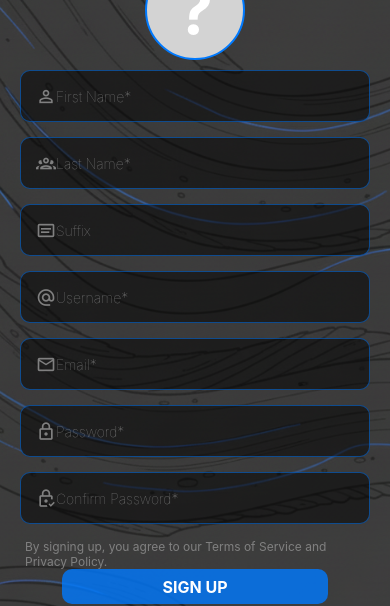
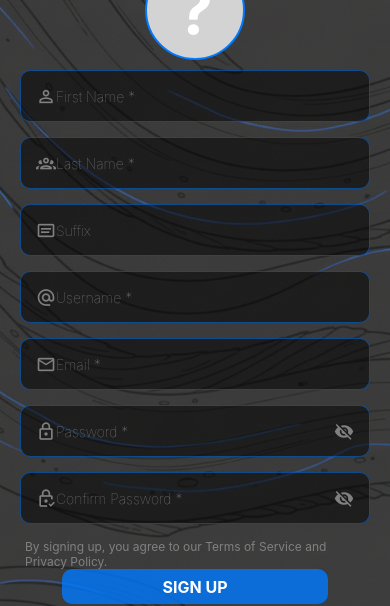
Before and after one commit to DaBloat/eelytics-app-v2, a React Native app: screen /Signup in a window 390 px wide. Shown: the part 187-793 px from the top of the page. Built offline with nearby package versions, Linux system fonts and the light colour scheme.

Commit message:
added Input Fields-components, Login and Signup-pages

```diff
--- a/App.js
+++ b/App.js
@@ -4,8 +4,8 @@ import { SafeAreaProvider } from 'react-native-safe-area-context'
 import { NavigationContainer, DefaultTheme } from '@react-navigation/native'
 import { createStackNavigator } from '@react-navigation/stack'
 
-import LoginScr from './components/LoginScr'
-import SignupScr from './components/SignupScr';
+import LoginScr from './pages/LoginScr'
+import SignupScr from './pages/SignupScr';
 
 const Stack = createStackNavigator()
 
--- /dev/null
+++ b/components/InputField.js
@@ -0,0 +1,38 @@
+import { View, TextInput, StyleSheet } from 'react-native'
+import { MaterialCommunityIcons } from '@expo/vector-icons'
+
+
+export default function InputField({name, placeholder, value, onChangeText}) {
+    return (
+        <View style={styles.input_container}>
+            <MaterialCommunityIcons name={name} size={20} color={'gray'}/>
+            <TextInput
+                style={styles.input_text}
+                placeholder={placeholder}
+                placeholderTextColor='gray'
+                value={value}
+                onChangeText={onChangeText}>
+            </TextInput>
+        </View>
+    )
+}
+
+const styles = StyleSheet.create({
+    input_container: {
+        flexDirection: 'row',
+        alignItems: 'center',
+        width: '100%',
+        borderRadius: 10,
+        borderWidth: 1,
+        borderColor: 'rgba(0, 122, 255, 0.5)',
+        backgroundColor: 'rgba(0, 0, 0, 0.5)',
+        marginBottom: 15,
+        paddingHorizontal: 15,
+    },
+    input_text: {
+        flex: 1,
+        color: 'white',
+        fontWeight: 16,
+        height: 50
+    },
+})
--- /dev/null
+++ b/components/PasswordField.js
@@ -0,0 +1,43 @@
+import { View, TouchableOpacity, TextInput, StyleSheet } from 'react-native'
+import { MaterialCommunityIcons } from '@expo/vector-icons'
+
+export default function PasswordField({name, placeholder, value, onChangeText, isPassVisible, setPassVisiblity}){
+    return (
+        <View style={styles.input_container}>
+            <MaterialCommunityIcons name={name} size={20} color={'gray'}/>
+            <TextInput
+                style={styles.input_text}
+                placeholder={placeholder}
+                placeholderTextColor='gray'
+                value={value}
+                onChangeText={onChangeText}
+                secureTextEntry={!isPassVisible}/>
+            <TouchableOpacity onPress={() => {setPassVisiblity(!isPassVisible)}}>
+                <MaterialCommunityIcons
+                name={isPassVisible ? 'eye':'eye-off'}
+                size={20}
+                color={'gray'}/>
+            </TouchableOpacity>
+        </View>
+    )
+}
+
+const styles = StyleSheet.create({
+    input_container: {
+        flexDirection: 'row',
+        alignItems: 'center',
+        width: '100%',
+        borderRadius: 10,
+        borderWidth: 1,
+        borderColor: 'rgba(0, 122, 255, 0.5)',
+        backgroundColor: 'rgba(0, 0, 0, 0.5)',
+        marginBottom: 15,
+        paddingHorizontal: 15,
+    },
+    input_text: {
+        flex: 1,
+        color: 'white',
+        fontWeight: 16,
+        height: 50
+    },
+})
--- a/components/LoginScr.js
+++ b/pages/LoginScr.js
@@ -1,6 +1,8 @@
 import { Text, KeyboardAvoidingView, StyleSheet, Image, Platform, TextInput, TouchableOpacity, View, Alert } from "react-native";
 import { useState } from "react";
 import { MaterialCommunityIcons } from '@expo/vector-icons';
+import InputField from "../components/InputField";
+import PasswordField from "../components/PasswordField";
 
 export default function LoginScr({ navigation }) {
     const [username, setUsername] = useState("")
@@ -54,34 +56,14 @@ export default function LoginScr({ navigation }) {
 
             <Text style={styles.subtitle}>Sign in to continue</Text>
 
-            <View style={styles.input_container}>
-                <MaterialCommunityIcons name="account-outline" size={20} color={'gray'}/>
-                <TextInput
-                    style={styles.input_text}
-                    placeholder="Username"
-                    value={username}
-                    onChangeText={setUsername}
-                    placeholderTextColor="gray"
-                    />
-            </View>
-
-            <View style={styles.input_container}>
-                <MaterialCommunityIcons name="lock-outline" size={20} color={'gray'}/>
-                <TextInput
-                    style={styles.input_text}
-                    placeholder="Password"
-                    value={password}
-                    onChangeText={setPassword}
-                    placeholderTextColor="gray"
-                    secureTextEntry={!isPassVisible}/>
-                <TouchableOpacity onPress={() => setPassVisibility(!isPassVisible)}>
-                    <MaterialCommunityIcons
-                        name={isPassVisible ? 'eye':'eye-off'}
-                        size={20}
-                        color='gray'
-                        />
-                </TouchableOpacity>
-            </View>
+            <InputField name="account-outline" placeholder='Username' value={username} onChangeText={setUsername}/>
+            <PasswordField
+                name="lock-outline"
+                placeholder='Password'
+                value={password}
+                onChangeText={setPassword}
+                isPassVisible={isPassVisible}
+                setPassVisiblity={setPassVisibility}/>
 
             <TouchableOpacity style={styles.login_button} onPress={handleLogin}>
                 <Text style={styles.login_button_text}>LOGIN</Text>
--- a/components/SignupScr.js
+++ b/pages/SignupScr.js
@@ -1,6 +1,9 @@
 import { Alert, TextInput, KeyboardAvoidingView, View, Text, TouchableOpacity, StyleSheet, Platform, ScrollView, TouchableWithoutFeedback, Keyboard} from 'react-native'
 import { useState } from 'react'
 import { MaterialCommunityIcons } from '@expo/vector-icons'
+
+import InputField from '../components/InputField';
+import PasswordField from '../components/PasswordField';
 
 const dynamicBackground = (username) => {
   const palette = [
@@ -29,6 +32,9 @@ export default function SignupScr({ navigation }){
     const [password, setPassword] = useState("")
     const [confirmPassword, setConfirmPassword] = useState("")
     const [loading, setLoading] = useState(false)
+    const [isPassVisible, setPassVisibility] = useState(false)
+    const [isConPassVisible, setConPassVisibility] = useState(false)
+
 
     const handleSignUp = async() => {
 
@@ -109,77 +115,28 @@ export default function SignupScr({ navigation }){
                                 {username.trim() ? username.trim().charAt(0).toUpperCase() : '?' }
                             </Text>
                         </View>
-                        <View style={style.input_container}>
-                            <MaterialCommunityIcons name='account-outline' size={20} color={'gray'}/>
-                            <TextInput
-                                style={style.input_text}
-                                value={firstName}
-                                onChangeText={setFirstName}
-                                placeholder='First Name*'
-                                placeholderTextColor='gray'/>
-                        </View>
 
-                        <View style={style.input_container}>
-                            <MaterialCommunityIcons name='account-group-outline' size={20} color={'gray'}/>
-                            <TextInput
-                                style={style.input_text}
-                                value={lastName}
-                                onChangeText={setLastName}
-                                placeholder='Last Name*'
-                                placeholderTextColor='gray'/>
-                        </View>
+                        <InputField name="account-outline" value={firstName} onChangeText={setFirstName} placeholder="First Name *"/>
+                        <InputField name="account-group-outline" value={lastName} onChangeText={setLastName} placeholder="Last Name *"/>
+                        <InputField name="card-text-outline" value={suffix} onChangeText={setSuffix} placeholder="Suffix" />
+                        <InputField name="at" value={username} onChangeText={setUsername} placeholder="Username *"/>
+                        <InputField name="email-outline" value={email} onChangeText={setEmail} placeholder="Email *" />
 
-                        <View style={style.input_container}>
-                            <MaterialCommunityIcons name='card-text-outline' size={20} color={'gray'}/>
-                            <TextInput
-                                style={style.input_text}
-                                value={suffix}
-                                onChangeText={setSuffix}
-                                placeholder='Suffix'
-                                placeholderTextColor='gray'/>
-                        </View>
+                        <PasswordField
+                            name='lock-outline'
+                            value={password}
+                            onChangeText={setPassword}
+                            placeholder="Password *"
+                            setPassVisiblity={setPassVisibility}
+                            isPassVisible={isPassVisible}/>
 
-                        <View style={style.input_container}>
-                            <MaterialCommunityIcons name='at' size={20} color={'gray'}/>
-                            <TextInput
-                                style={style.input_text}
-                                value={username}
-                                onChangeText={setUsername}
-                                placeholder='Username*'
-                                placeholderTextColor='gray'/>
-                        </View>
-
-                        <View style={style.input_container}>
-                            <MaterialCommunityIcons name='email-outline' size={20} color={'gray'}/>
-                            <TextInput
-                                style={style.input_text}
-                                value={email}
-                                onChangeText={setEmail}
-                                placeholder='Email*'
-                                placeholderTextColor='gray'/>
-                        </View>
-
-                        <View style={style.input_container}>
-                            <MaterialCommunityIcons name='lock-outline' size={20} color={'gray'}/>
-                            <TextInput
-                                style={style.input_text}
-                                value={password}
-                                onChangeText={setPassword}
-                                placeholder='Password*'
-                                placeholderTextColor='gray'
-                                secureTextEntry/>
-                        </View>
-
-                        <View style={style.input_container}>
-                            <MaterialCommunityIcons name='lock-check-outline' size={20} color={'gray'}/>
-                            <TextInput
-                                style={style.input_text}
-                                value={confirmPassword}
-                                onChangeText={setConfirmPassword}
-                                placeholder='Confirm Password*'
-                                placeholderTextColor='gray'
-                                secureTextEntry/>
-                        </View>
+                        <PasswordField
+                            name='lock-check-outline'
+                            value={confirmPassword}
+                            onChangeText={setConfirmPassword}
+                            placeholder="Confirm Password *"
+                            setPassVisiblity={setConPassVisibility}
+                            isPassVisible={isConPassVisible}/>
 
                         <Text style={style.foot_text}>By signing up, you agree to our Terms of Service and Privacy Policy.</Text>
 
```
